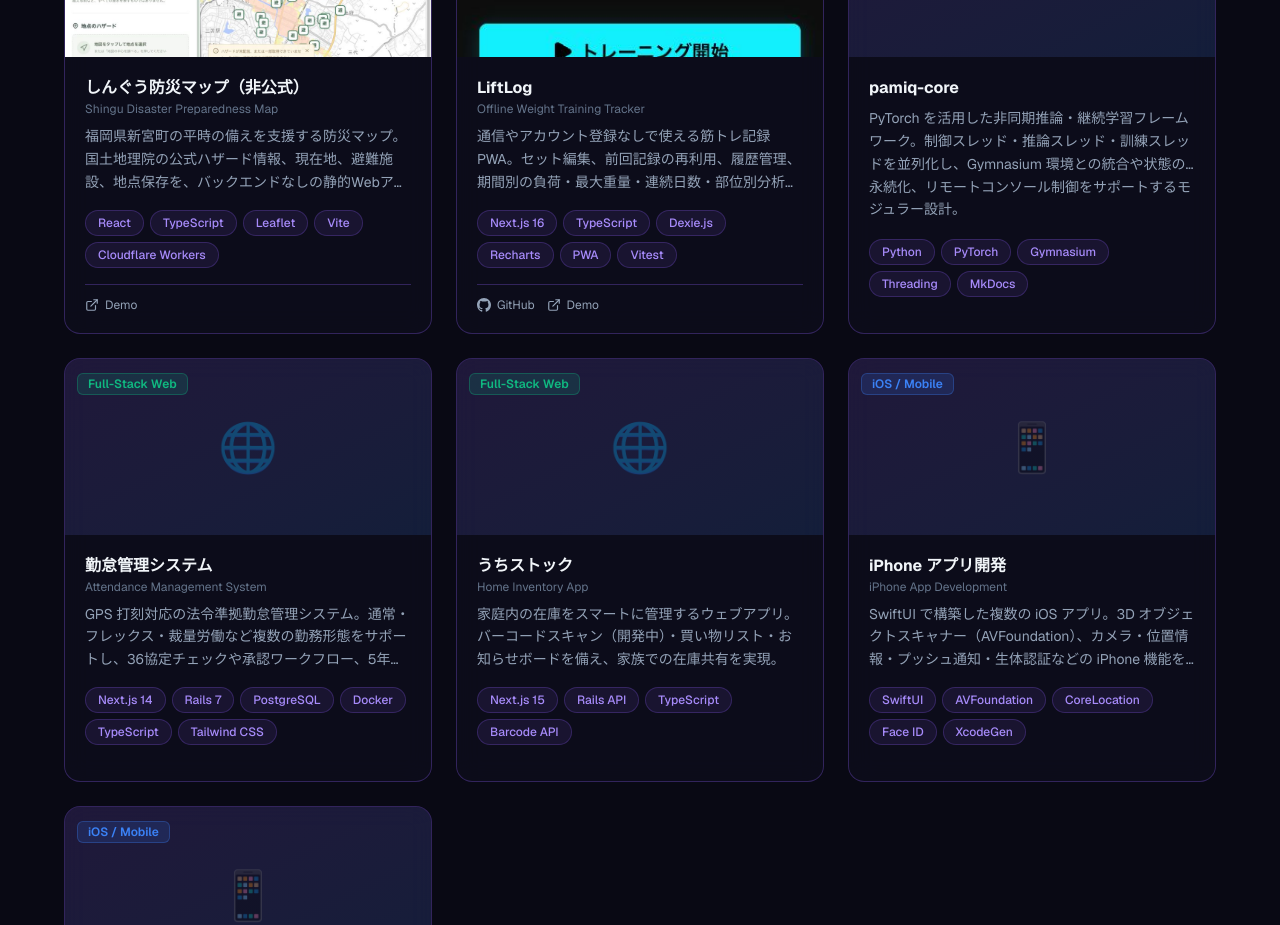
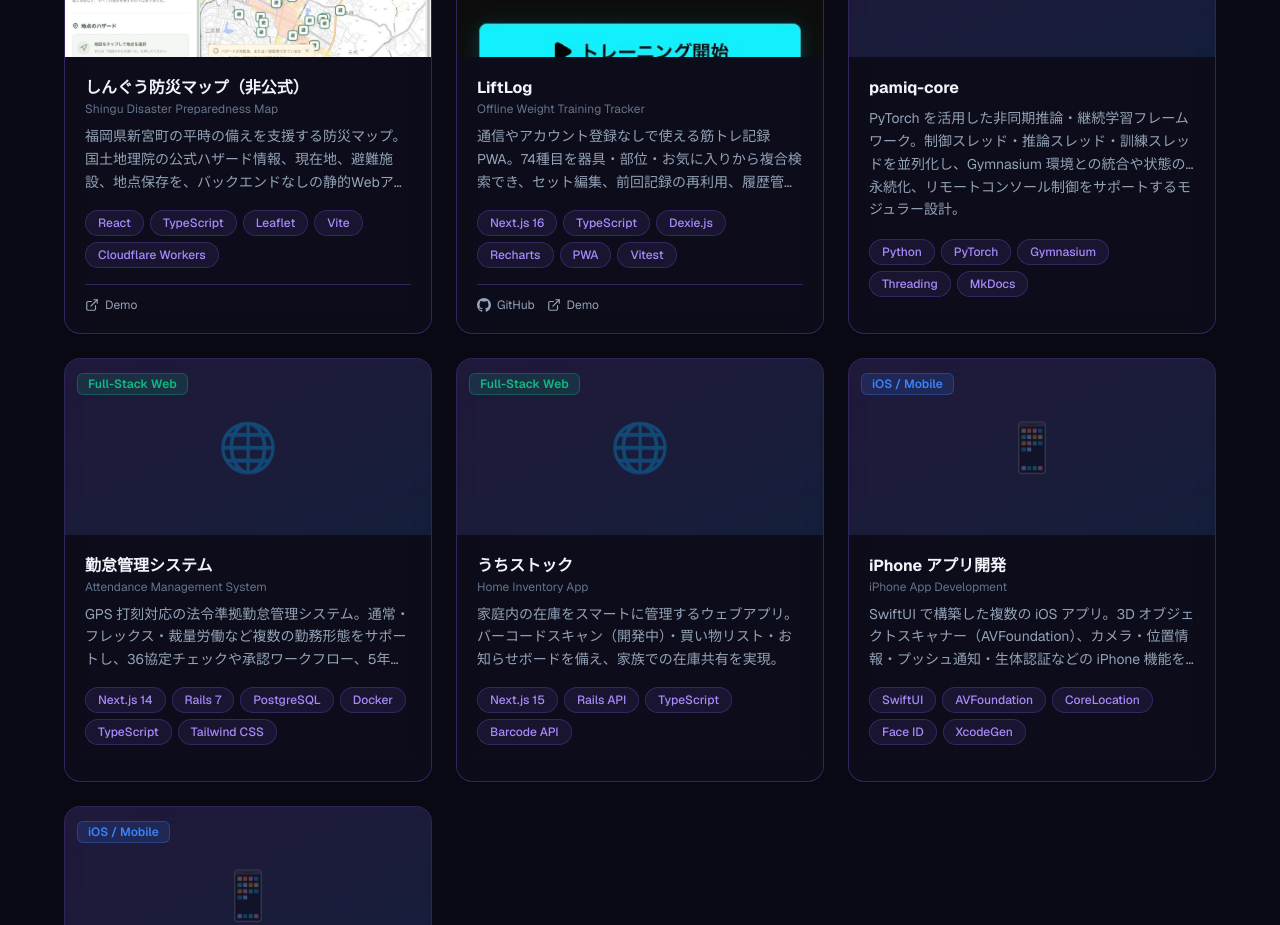
Before and after one commit to yukiyoshi-eng/personal-portfolio, a Next.js app: page / in a window 1280 px wide. Shown: the part 1980-2905 px from the top of the page. Built offline with nearby package versions, Linux system fonts and the light colour scheme.

Commit message:
Update LiftLog exercise catalog details

```diff
--- a/src/data/projects.ts
+++ b/src/data/projects.ts
@@ -28,9 +28,9 @@ export const projects: Project[] = [
     title: "LiftLog",
     titleEn: "Offline Weight Training Tracker",
     descriptionJa:
-      "通信やアカウント登録なしで使える筋トレ記録PWA。セット編集、前回記録の再利用、履歴管理、期間別の負荷・最大重量・連続日数・部位別分析、JSONバックアップをIndexedDB上に実装。",
+      "通信やアカウント登録なしで使える筋トレ記録PWA。74種目を器具・部位・お気に入りから複合検索でき、セット編集、前回記録の再利用、履歴管理、期間別分析、JSONバックアップをIndexedDB上に実装。",
     descriptionEn:
-      "An installable offline-first workout PWA with editable sets, reusable previous workouts, local history, period-based performance analytics, and JSON backup—all stored in IndexedDB.",
+      "An installable offline-first workout PWA with a 74-exercise catalog, combined equipment and muscle filters, editable sets, reusable previous workouts, performance analytics, and JSON backup.",
     category: "Frontend",
     techs: [
       { name: "Next.js 16" },
```
